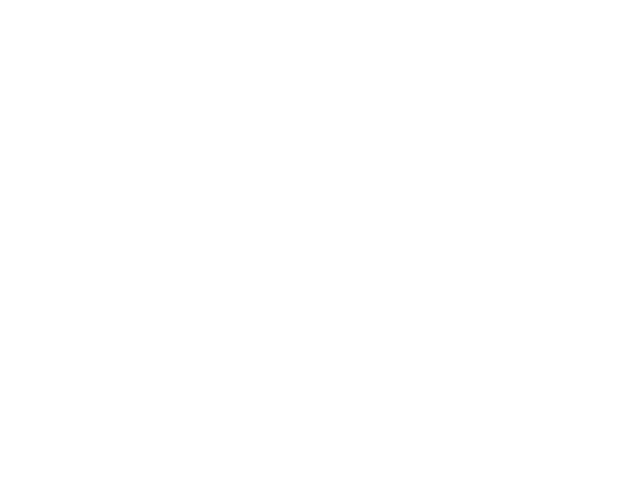
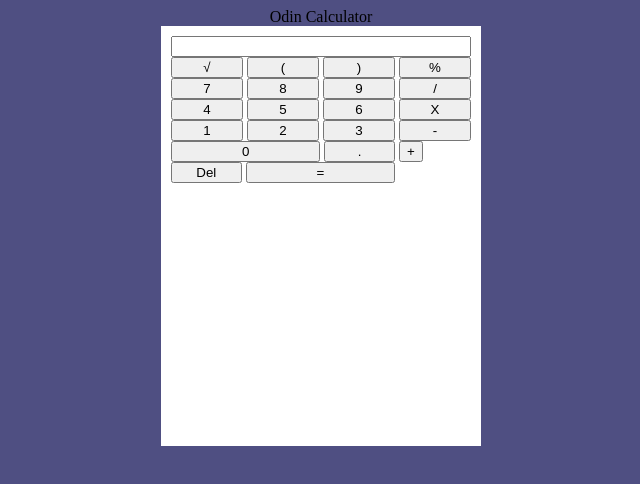
Before and after one commit to kiganoakuma/odin-calculator, a plain HTML site: page index.html in a window 1280 px wide. Shown: the whole page, without its empty margins (319-959 px from the left). Drawn offline with Linux system fonts and the light colour scheme.

Commit message:
finished styling for button layout exc equals button

```diff
--- a/css/style.css
+++ b/css/style.css
@@ -0,0 +1,41 @@
+body {
+    display: flex;
+    flex-direction: column;
+    align-items: center;
+    background-color: rgb(79, 79, 130);
+}
+
+.container {
+    display: flex;
+    flex-direction: column;
+    width: 300px;
+    height: 400px;
+    background-color: white;
+    padding: 10px;
+}
+
+
+
+.row {
+    display: flex;
+}
+
+.conflict {
+    display: flex;
+    gap: 2px
+}
+
+.left {
+    display: flex;
+    flex-direction: column;
+}
+
+.top {
+    display: flex;
+    justify-content: space-between;
+}
+
+.bottom {
+    display: flex;
+    justify-content: space-between;
+}
--- a/index.html
+++ b/index.html
@@ -1,14 +1,70 @@
 <!DOCTYPE html>
 <html lang="en">
-<head>
-    <meta charset="UTF-8">
-    <meta name="viewport" content="width=device-width, initial-scale=1.0">
-    <link rel="stylesheet" href="./css/style.css">
-    <title>ODIN CALCULATOR</title>
-</head>
-<body>
-
+  <head>
+    <meta charset="UTF-8" />
+    <meta name="viewport" content="width=device-width, initial-scale=1.0" />
+    <link rel="stylesheet" href="./css/style.css" />
+    <link rel="icon" href="./images/calculator-icon.png" />
+    <title>Odin Calculator</title>
+  </head>
+  <body>
+    <section class="header">Odin Calculator</section>
+    <div class="container">
+      <input type="text" class="result" />
+      <div class="entry-buttons">
+        <div class="first row">
+          <input type="button" name="" value="&radic;" class="global normal" />
+          <input type="button" name="" value="(" class="global normal" />
+          <input type="button" name="" value=")" class="global normal" />
+          <input type="button" name="" value="%" class="global normal" />
+        </div>
+        <div class="second row">
+          <input type="button" name="" value="7" class="global normal" />
+          <input type="button" name="" value="8" class="global normal" />
+          <input type="button" name="" value="9" class="global normal" />
+          <input type="button" name="" value="/" class="global normal" />
+        </div>
+        <div class="third row">
+          <input type="button" name="" value="4" class="global normal" />
+          <input type="button" name="" value="5" class="global normal" />
+          <input type="button" name="" value="6" class="global normal" />
+          <input type="button" name="" value="X" class="global normal" />
+        </div>
+        <div class="fourth row">
+          <input type="button" name="" value="1" class="global normal" />
+          <input type="button" name="" value="2" class="global normal" />
+          <input type="button" name="" value="3" class="global normal" />
+          <input type="button" name="" value="-" class="global normal" />
+        </div>
+        <div class="conflict">
+          <div class="left">
+            <div class="top">
+              <input type="button" name="" value="0" class="big" />
+              <input type="button" name="" value="." class="small" />
+            </div>
+            <div class="bottom">
+              <input
+                type="button"
+                name=""
+                value="Del"
+                class="red small white-text top-margin"
+              />
+              <input
+                type="button"
+                name=""
+                value="="
+                class="green white-text big top-margin"
+              />
+            </div>
+          </div>
+          <div class="right">
+            <input type="button" name="" value="+" class="global grey plus" />
+          </div>
+        </div>
+      </div>
+    </div>
+    <footer></footer>
 
     <script src="./js/script.js"></script>
-</body>
+  </body>
 </html>
--- a/js/script.js
+++ b/js/script.js
@@ -0,0 +1,41 @@
+const allNormalButtons = document.querySelectorAll('.normal');
+const rows = document.querySelectorAll('.row');
+const conflictTopLeft = document.querySelector('.top');
+const conflictBottomLeft = document.querySelector('.bottom');
+const small = document.querySelectorAll('.small');
+const big = document.querySelectorAll('.big');
+const conflict = document.querySelector('.conflict');
+
+function countSiblingsElements(element) {
+    const parent = element.parentNode;
+    const children = parent.children;
+    const siblings = Array.from(children).filter((child => child !== element));
+    return siblings.length;
+}
+
+let width = 300;
+let height = 400;
+let gap = 4;
+let leftConflictWidth = ((width) * 3) / 4 - 1
+
+rows.forEach((row) => {
+    row.style.justifyContent = 'space-between';
+    row.style.gap = `${gap}px`;
+})
+
+allNormalButtons.forEach((button) => {
+    button.style.width = `${(width - (gap * (countSiblingsElements(button) - 1 ))/ 4)}px`;
+});
+conflict.style.gap = `${gap}px`;
+conflictTopLeft.style.width = `${leftConflictWidth}px`;
+conflictTopLeft.style.gap = `${gap}px`;
+conflictBottomLeft.style.width = `${leftConflictWidth}px`;
+conflictBottomLeft.style.gap = `${gap}px`;
+
+small.forEach((button) => {
+    button.style.width = `${(leftConflictWidth) / 3 - gap}px`;
+});
+
+big.forEach((button) => {
+    button.style.width = `${((leftConflictWidth * 2) / 3)}px`;
+});
```
Also changed, not shown: images/calculator-icon.png (added), 2 other files.
